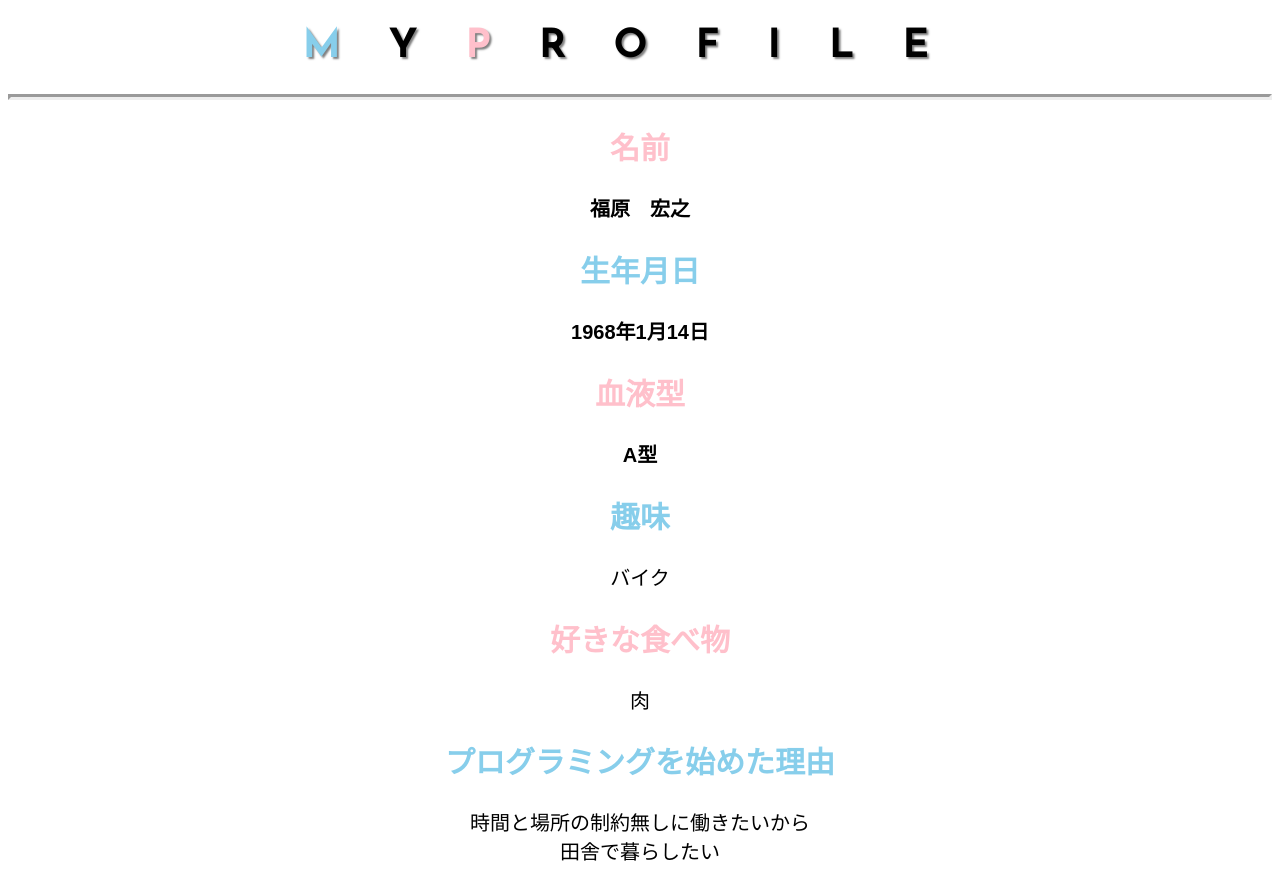
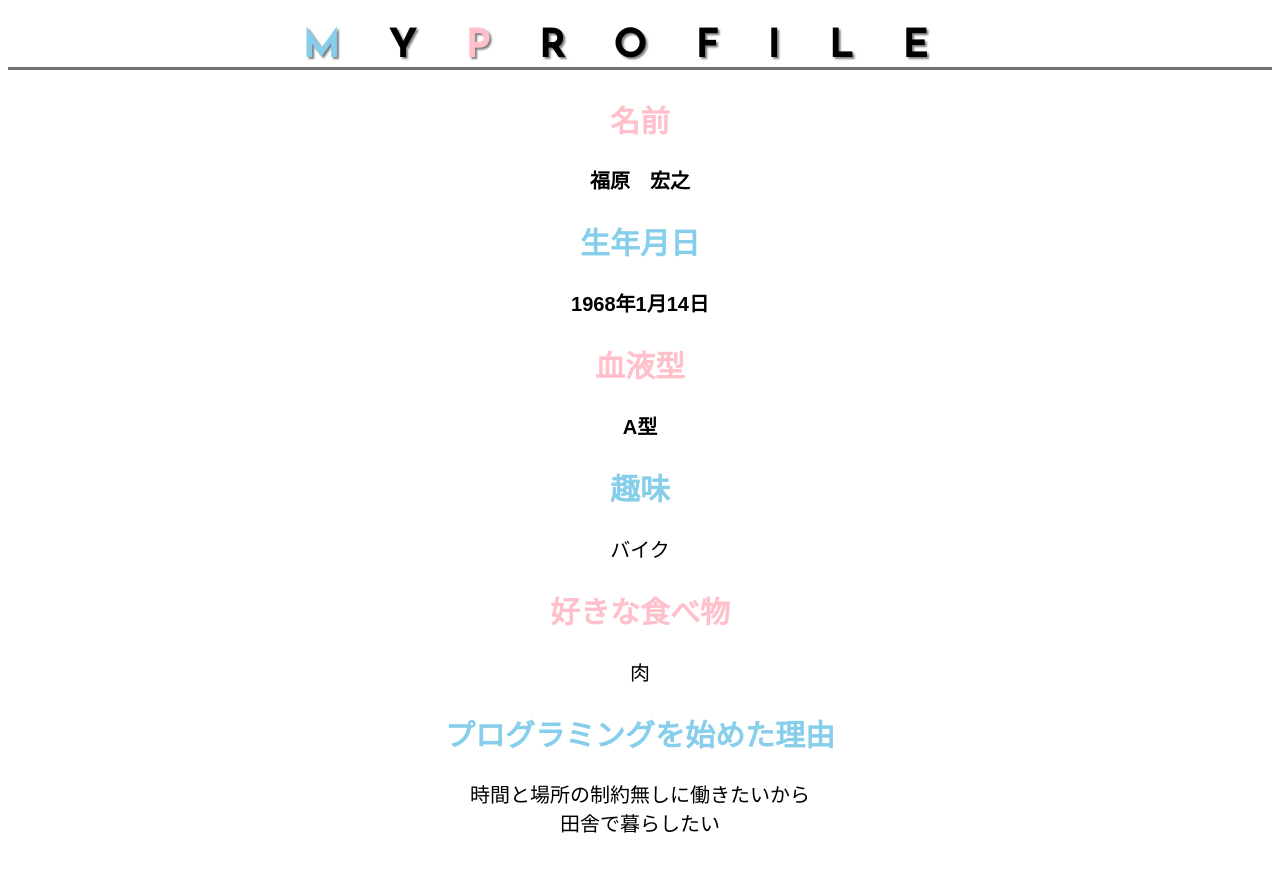
Before and after one commit to fukuhara0114/github-basic-kadai, a plain HTML site: page kadai_014/kadai_014.html in a window 1280 px wide. After the commit the page ends 857 px from the top, so only its background shows below. Drawn offline with Linux system fonts and the light colour scheme.

Commit message:
repair_002

```diff
--- a/kadai_014/kadai_014.html
+++ b/kadai_014/kadai_014.html
@@ -11,18 +11,17 @@
 </head>
 <body>
   <h1><spen class="skyblue">M</spen>Y<span class="pink">P</span>ROFILE</h1>
-  <hr>
   <h2 class="pink">名前</h2>
-  <p>福原　宏之</p>
+  <p class="bold">福原　宏之</p>
   <h2 class="skyblue">生年月日</h2>
-  <p>1968年1月14日</p>
+  <p class="bold">1968年1月14日</p>
   <h2 class="pink">血液型</h2>
-  <p>A型</p>
+  <p class="bold">A型</p>
   <h2 class="skyblue">趣味</h2>
-  <p class="regular">バイク</p>
+  <p>バイク</p>
   <h2 class="pink">好きな食べ物</h2>
-  <p class="regular">肉</p>
+  <p>肉</p>
   <h2 class="skyblue">プログラミングを始めた理由</h2>
-  <p class="regular">時間と場所の制約無しに働きたいから<br>田舎で暮らしたい</p>
+  <p>時間と場所の制約無しに働きたいから<br>田舎で暮らしたい</p>
 </body>
 </html>
--- a/kadai_014/style.css
+++ b/kadai_014/style.css
@@ -1,14 +1,14 @@
-body{
+html{
   font-family: "Arial", "Meiryo", sans-serif;
   font-size: 20px;
   text-align: center;
 }
 
 h1{  font-family: "Josefin Sans", sans-serif;
-  font-size: 2em;
+  font-size: 2rem;
   text-shadow: 2px 2px 2px rgb(0,0,0, 0.5);
   letter-spacing: 1.2em;
-
+  border-bottom: 3px solid rgb(115, 115, 114);
 }
 
 .skyblue{
@@ -19,11 +19,6 @@ h1{  font-family: "Josefin Sans", sans-serif;
   color: pink;
 }
 
-hr{
-color: rgb(115, 115, 114);
-border-width: 3px;
-}
-
-p:not(.regular){
+p.bold{
   font-weight: bold;
 }
```
